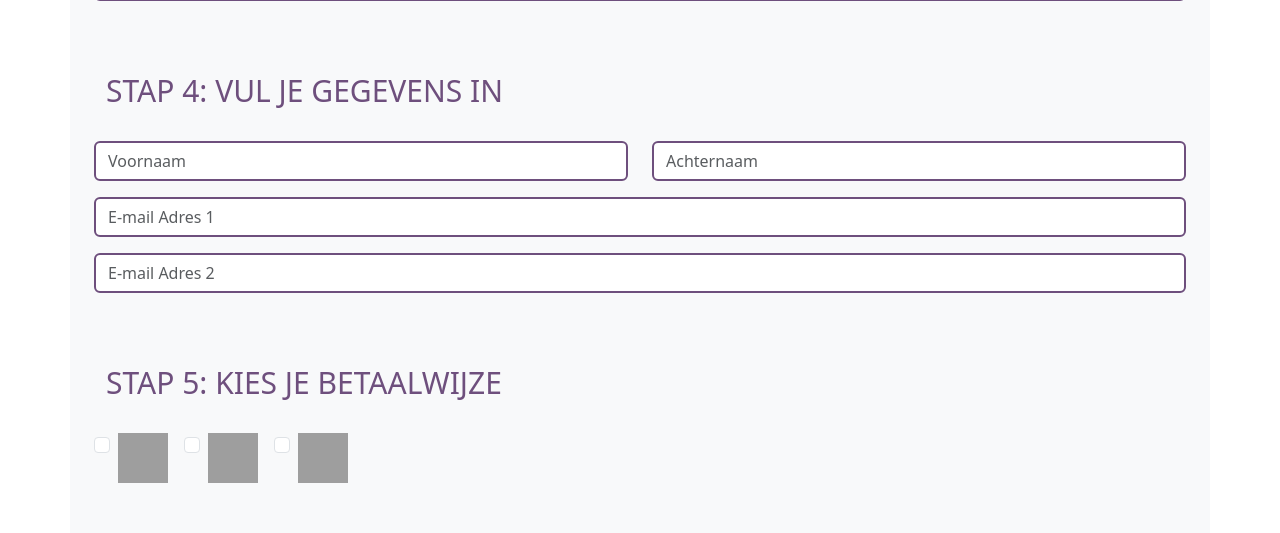
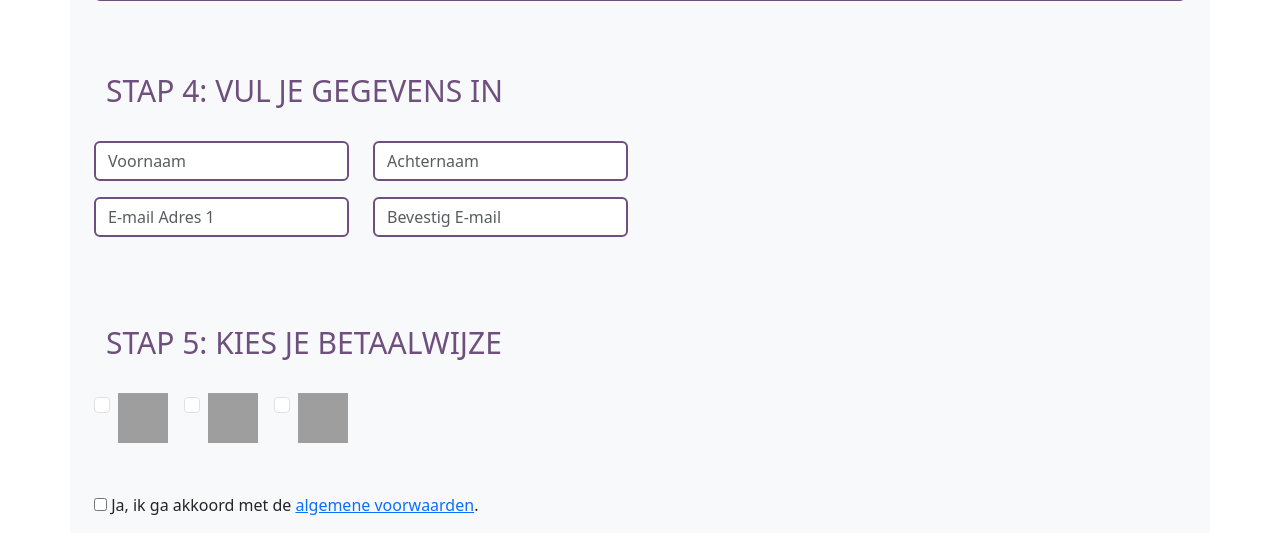
Before and after one commit to David-Schoots/AnnexBios, a PHP site: page /buyticket.php in a window 1280 px wide. Shown: the part 1160-1693 px from the top of the page. Run offline with PHP 8.4, Linux system fonts and the light colour scheme; data that the repository does not hold is empty; some libraries are stand-ins or nearby versions; grey boxes are pictures that could not be loaded.

Commit message:
update the buyticket

```diff
--- a/page/buyticket.php
+++ b/page/buyticket.php
@@ -166,18 +166,20 @@
         </div>
         <form>
             <div class="row mb-3">
-                <div class="col-md-6">
+                <div class="col-md-3">
                     <input type="text" class="form-control" style="border: 2px solid #6E4F7D;" id="voornaam" placeholder="Voornaam">
                 </div>
-                <div class="col-md-6">
+                <div class="col-md-3">
                     <input type="text" class="form-control" style="border: 2px solid #6E4F7D;" id="achternaam" placeholder="Achternaam">
                 </div>
             </div>
-            <div class="mb-3">
-                <input type="email" class="form-control" style="border: 2px solid #6E4F7D;" id="email1" placeholder="E-mail Adres 1">
-            </div>
-            <div class="mb-3">
-                <input type="email" class="form-control" style="border: 2px solid #6E4F7D;" id="email2" placeholder="E-mail Adres 2">
+            <div class="row mb-3">
+                <div class="mb-3 col-md-3">
+                    <input type="email" class="form-control" style="border: 2px solid #6E4F7D;" id="email1" placeholder="E-mail Adres 1">
+                </div>
+                <div class="mb-3 col-md-3">
+                    <input type="email" class="form-control" style="border: 2px solid #6E4F7D;" id="email2" placeholder="Bevestig E-mail">
+                </div>
             </div>
         </form>
     </div>
```
Also changed, not shown: api/api-call.php (added, +54 -0 lines).
